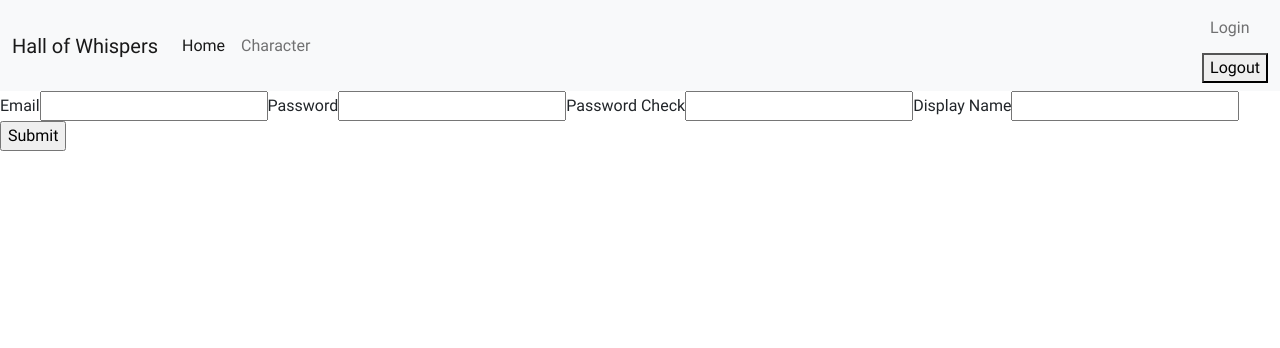
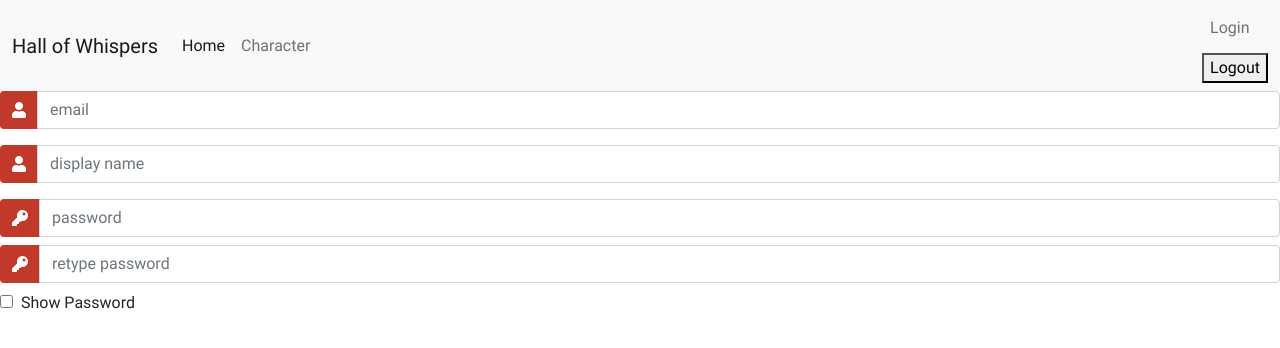
Before and after one commit to MikeFogz/HallofWhispers, a React (Create React App) app in the folder client/: page /register in a window 1280 px wide. Shown: the top 348 px of the page. Built offline with nearby package versions, Linux system fonts and the light colour scheme.

Commit message:
functional. need password state for reveal boolean

```diff
--- a/client/src/Components/LoginForm/LoginForm.css
+++ b/client/src/Components/LoginForm/LoginForm.css
@@ -30,3 +30,8 @@
         .links {
             margin-top: 8px;
         }
+
+		/* below for show password checkbox */
+		.custom-checkbox .custom-control-input:checked~.custom-control-label::before {
+			background-color: #c0392b !important;
+		}
--- a/client/src/Components/LoginForm/LoginForm.js
+++ b/client/src/Components/LoginForm/LoginForm.js
@@ -53,24 +53,31 @@ const LoginForm = () => {
         <>
             {/* form start */}
             < form onSubmit={submitLoginForm} >
+                {/* email start */}
                 <div className="input-group mb-3">
                     <div className="input-group-append">
                         <span className="input-group-text"><i className="fas fa-user"></i></span>
                     </div>
                     <input onChange={onChange} type="text" name="email" className="form-control input_user" placeholder="email" />
                 </div>
+                {/* email end */}
+                {/* password start */}
                 <div className="input-group mb-2">
                     <div className="input-group-append">
                         <span className="input-group-text"><i className="fas fa-key"></i></span>
                     </div>
                     <input onChange={onChange} type="text" name="password" className="form-control input_pass" placeholder="password" />
                 </div>
+                {/* password end */}
 
+                {/* button start */}
                 <div className="d-flex justify-content-center mt-3 login_container">
                     <button type="submit" name="button" className="btn login_btn">Login</button>
                 </div>
+                {/* button end */}
+
                 <div className="d-flex mt-3 justify-content-center links">
-                    <a href="#">Register Here</a>
+                    <a href="">Register Here</a>
                 </div>
             </form >
             {/* form end */}
--- a/client/src/Pages/TestPages/Register.js
+++ b/client/src/Pages/TestPages/Register.js
@@ -1,6 +1,9 @@
+import "./Register.css"
 import React, { useState } from 'react';
 import axios from "axios";
 import { useHistory } from "react-router-dom";
+
+
 
 const Register = () => {
   const [form, setForm] = useState();
@@ -23,18 +26,99 @@ const Register = () => {
     }
   }
 
+  const Toggle = () => {
+    const queryPass = document.getElementById("password-reveal");
+    if (queryPass.type === "password") {
+      queryPass.type = "text";
+    } else {
+      queryPass.type = "password";
+    }
+  };
+
   return (
     <div>
       <form onSubmit={submit}>
-        <label >Email</label>
+        <div className="input-group mb-3">
+          <div className="input-group-append">
+            <span className="input-group-text"><i className="fas fa-user"></i></span>
+          </div>
+          <input onChange={onChange} type="text" name="email" className="form-control input_user" placeholder="email" />
+        </div>
+
+        {/*  ----------------
+        original email input
+
+          <label >Email</label>
         <input onChange={onChange} type="text" name="email" />
+
+        ----------------
+         */}
+
+        {/* display name start */}
+        <div className="input-group mb-3">
+          <div className="input-group-append">
+            <span className="input-group-text"><i className="fas fa-user"></i></span>
+          </div>
+          <input onChange={onChange} type="text" name="displayName" className="form-control input_user" placeholder="display name" />
+        </div>
+        {/* display name end */}
+
+
+
+        {/*  --------------------
+
+        original password input
         <label >Password</label>
         <input onChange={onChange} type="text" name="password" />
+        ---------------------
+        */}
+
+        {/* password start */}
+        <div className="input-group mb-2">
+          <div className="input-group-append">
+            <span className="input-group-text"><i className="fas fa-key"></i></span>
+          </div>
+          <input onChange={onChange} type="password" name="password" id="password-reveal" className="form-control input_pass" placeholder="password" />
+        </div>
+        {/* password end */}
+
+        {/* password start */}
+
+        {/* TODO: manipulate password reveal */}
+        <div className="input-group mb-2">
+          <div className="input-group-append">
+            <span className="input-group-text"><i className="fas fa-key"></i></span>
+          </div>
+          <input onChange={onChange} type="password" name="passwordCheck" id="password-reveal" className="form-control input_pass" placeholder="retype password" />
+        </div>
+        {/* password end */}
+
+
+        {/*   --- original check password start
         <label >Password Check</label>
         <input onChange={onChange} type="text" name="passwordCheck" />
+          check password end
+        */}
+
+        {/* show password checkbox start */}
+        <div class="form-group">
+          <div class="custom-control custom-checkbox">
+            <input type="checkbox" class="custom-control-input" id="customControlInline" onClick="Toggle"/>
+            <label class="custom-control-label" for="customControlInline">&nbsp; Show Password</label>
+          </div>
+        </div>
+        {/* show password checkbox end */}
+
+
+        {/* original display name
+
         <label >Display Name</label>
         <input onChange={onChange} type="text" name="displayName" />
         <input type="submit" />
+        ----------------------
+        */}
+
+
       </form>
     </div>
   )
```
Also changed, not shown: client/src/Pages/TestPages/Register.css (added).
